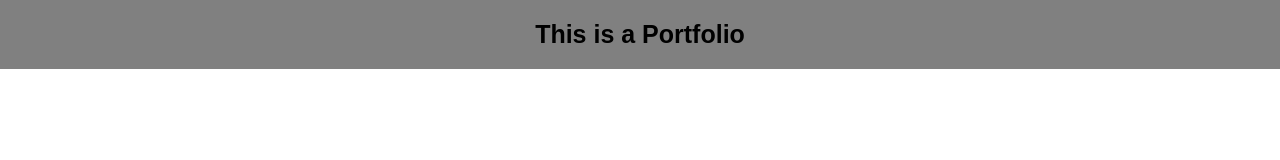
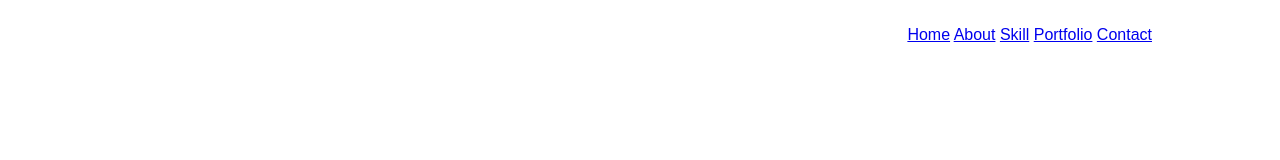
Before and after one commit to anilbhangay/Portfolio, a plain HTML site: page index.html in a window 1280 px wide. Drawn offline with Linux system fonts and the light colour scheme.

Commit message:
Added style in header section

```diff
--- a/index.html
+++ b/index.html
@@ -8,7 +8,15 @@
 </head>
 <body>
       <div class="header">
-        <h1>This is a Portfolio</h1>
+        <a href="#" class="logo">Portfolio</a>
+
+         <nav class="navbar">
+            <a href="#">Home</a>
+            <a href="#">About</a>
+            <a href="#">Skill</a>
+            <a href="#">Portfolio</a>
+            <a href="#">Contact</a>
+         </nav>
       </div>
 
 </body>
--- a/stylesheet.css
+++ b/stylesheet.css
@@ -2,15 +2,31 @@
     margin: 0px;
     padding: 0px;
     box-sizing: border-box;
-    overflow: hidden;
+    font-family: 'poppins', sans-serif;
 }
 
 
-.header h1 {
-    padding: 20px 10px;
+body {
+    color: #ededed;
+}
+
+.header {
+    position: fixed;
+    top: 0;
+    left: 0;
+    width: 100%;
+    padding: 20px 10%;
+    background-color: transparent;
+    display: flex;
+    justify-content: space-between;
+    align-items: center;
+    z-index: 100;
+}
+
+.logo {
+    position: relative;
     font-size: 25px;
-    font-family: sans-serif;
-    font-weight: bolder;
-    background-color: gray;
-    text-align: center;
+    font-weight: 600;
+    text-decoration: none;
+    color: #fff;
 }
```
